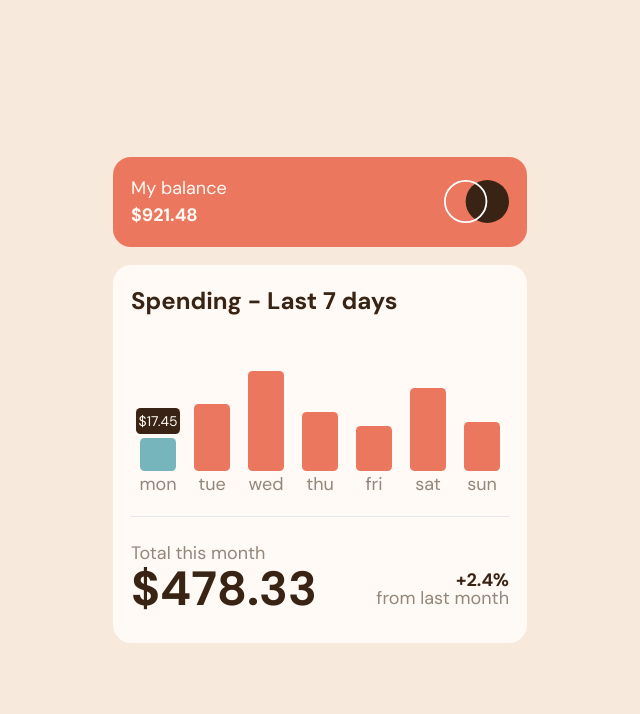
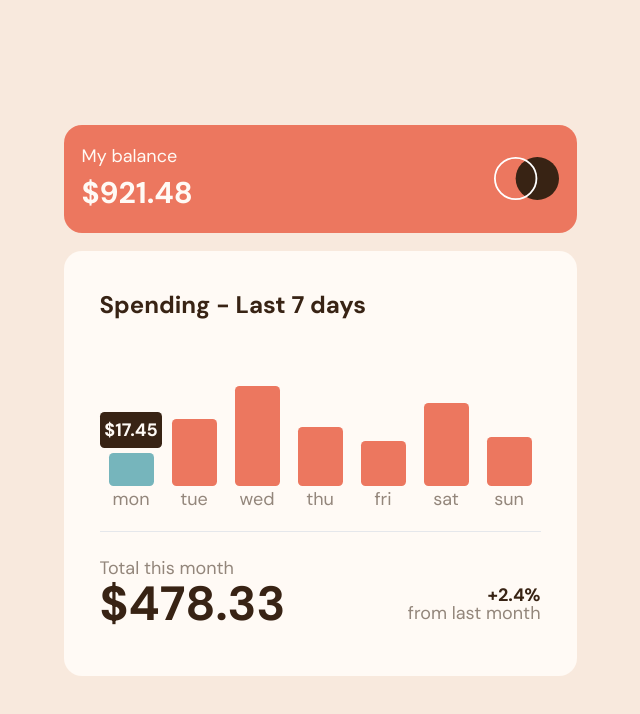
Before and after one commit to tulza/expenses-chart-component-main, a React (Vite) app: page / in a window 1280 px wide. Both pictures are taken after a click on the button 478 px from the left and 454 px from the top of the page. Shown: the top 714 px of the page, without its empty margins (320-960 px from the left). Built offline with nearby package versions, Linux system fonts and the light colour scheme.

Commit message:
UI adjustment

```diff
--- a/src/Components/Balance.jsx
+++ b/src/Components/Balance.jsx
@@ -4,10 +4,10 @@ const Balance = () => {
   return (
     <div className="bg-softRed my-4 p-4 grid grid-cols-2 items-center rounded-[1rem] text-veryPaleOrange">
       <span>
-        My balance <p className="font-bold">$921.48</p>
+        My balance <p className="font-bold text-[30px]">$921.48</p>
       </span>
       <img
-        className="justify-self-end h-[80%] rounded-[1rem]"
+        className="justify-self-end h-[60%] rounded-[1rem]"
         src="/src/logo.svg"
       ></img>
     </div>
--- a/src/Components/Chart.jsx
+++ b/src/Components/Chart.jsx
@@ -8,7 +8,7 @@ const Chart = () => {
     <Fragment>
       <div>
         <Balance />
-        <div className="bg-veryPaleOrange text-darkBrown my-4 p-4 rounded-[1rem]">
+        <div className="bg-veryPaleOrange text-darkBrown my-4 p-8 rounded-[1rem]">
           <ExpensesChart />
           <hr></hr>
           <MonthSummary />
--- a/src/Components/ExpensesChart.jsx
+++ b/src/Components/ExpensesChart.jsx
@@ -16,10 +16,10 @@ const Bar = ({ day, amount, onClick, active }) => {
   const barSize = Math.round((100 * amount) / maxNum);
   const ThisActive = Boolean(day == active);
   return (
-    <div className="relative w-8 flex flex-col justify-end items-center mx-2">
+    <div className="relative w-10 flex flex-col justify-end items-center mx-2">
       <div
         className={clsx(
-          "day-amount-label bg-darkBrown text-veryPaleOrange text-[14px] my-1 p-0.5 rounded",
+          "day-amount-label bg-darkBrown text-veryPaleOrange  text-center font-bold my-1 p-1 rounded",
           ThisActive ? "" : "invisible"
         )}
       >
```
